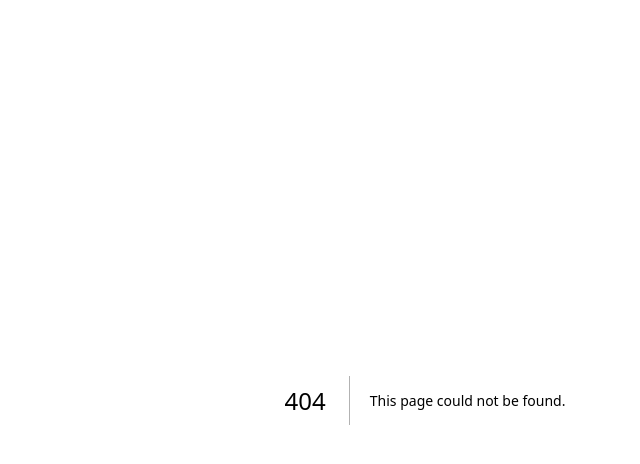
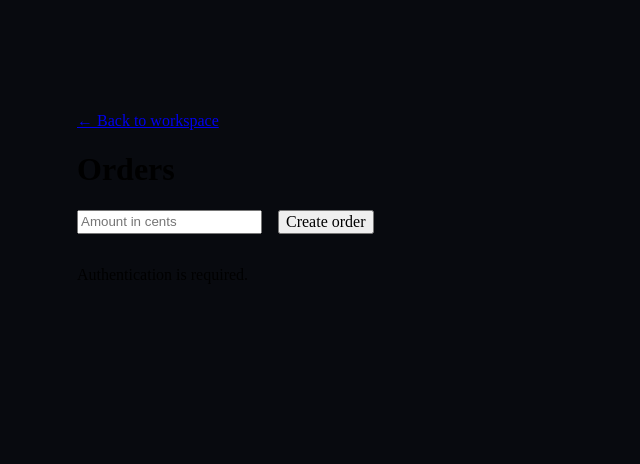
Before and after one commit to 02Franxx/nexus-personal-digital-platform, a Next.js app: page /orders in a window 1280 px wide. Before the commit this address had no page. Shown: the top 464 px of the page, without its empty margins (215-855 px from the left). Built offline with nearby package versions, Linux system fonts and the light colour scheme; no server answers.

Commit message:
feat: add orders page

```diff
--- /dev/null
+++ b/app/orders/page.tsx
@@ -0,0 +1,32 @@
+'use client';
+
+import { FormEvent, useEffect, useState } from 'react';
+import Link from 'next/link';
+
+type Order = { id: string; totalCents: number; currency: string; status: string; createdAt: string };
+
+export default function OrdersPage() {
+  const [orders, setOrders] = useState<Order[]>([]);
+  const [totalCents, setTotalCents] = useState('');
+  const [message, setMessage] = useState('');
+
+  async function load() {
+    const response = await fetch('/api/orders'); const payload = await response.json();
+    if (!response.ok) throw new Error(payload.error?.message ?? 'Unable to load orders.');
+    setOrders(payload.data.orders);
+  }
+  useEffect(() => { void load().catch((error: unknown) => setMessage(error instanceof Error ? error.message : 'Unable to load orders.')); }, []);
+
+  async function createOrder(event: FormEvent<HTMLFormElement>) {
+    event.preventDefault();
+    const response = await fetch('/api/orders', { method: 'POST', headers: { 'Content-Type': 'application/json' }, body: JSON.stringify({ totalCents: Number(totalCents), currency: 'USD' }) });
+    const payload = await response.json();
+    if (!response.ok) { setMessage(payload.error?.message ?? 'Unable to create order.'); return; }
+    setTotalCents(''); setMessage('Order created and awaiting payment.'); await load();
+  }
+
+  return <main style={{ maxWidth: 760, margin: '4rem auto', padding: '2rem' }}><p><Link href="/">← Back to workspace</Link></p><h1>Orders</h1>
+    <form onSubmit={createOrder} style={{ display: 'flex', gap: '1rem', marginBottom: '2rem' }}><input required type="number" min="1" placeholder="Amount in cents" value={totalCents} onChange={(event) => setTotalCents(event.target.value)} /><button type="submit">Create order</button></form>
+    {message && <p role="status">{message}</p>}<ul>{orders.map((order) => <li key={order.id}>{order.currency} {(order.totalCents / 100).toFixed(2)} · {order.status} · {new Date(order.createdAt).toLocaleDateString()}</li>)}</ul>
+  </main>;
+}
```
